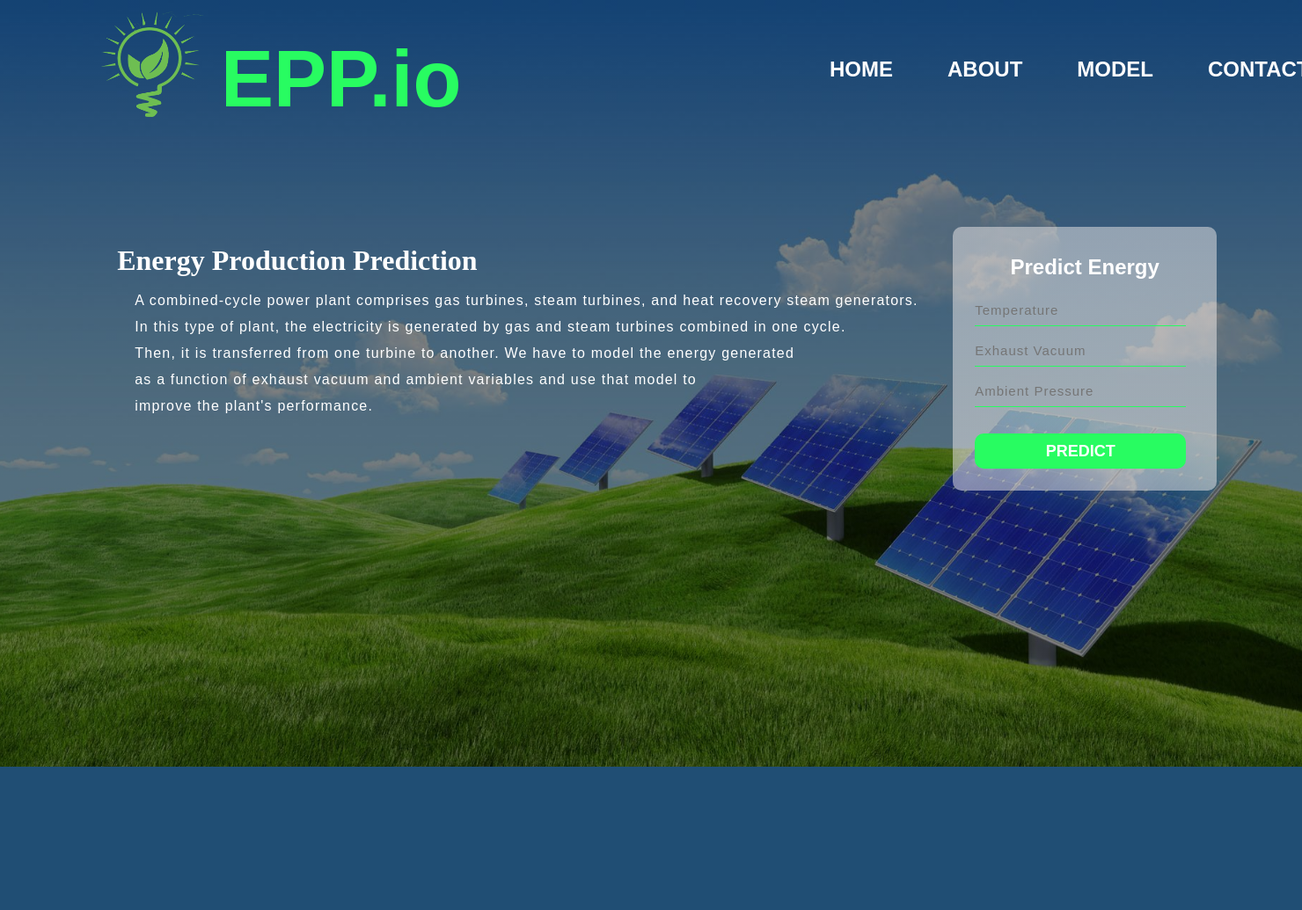
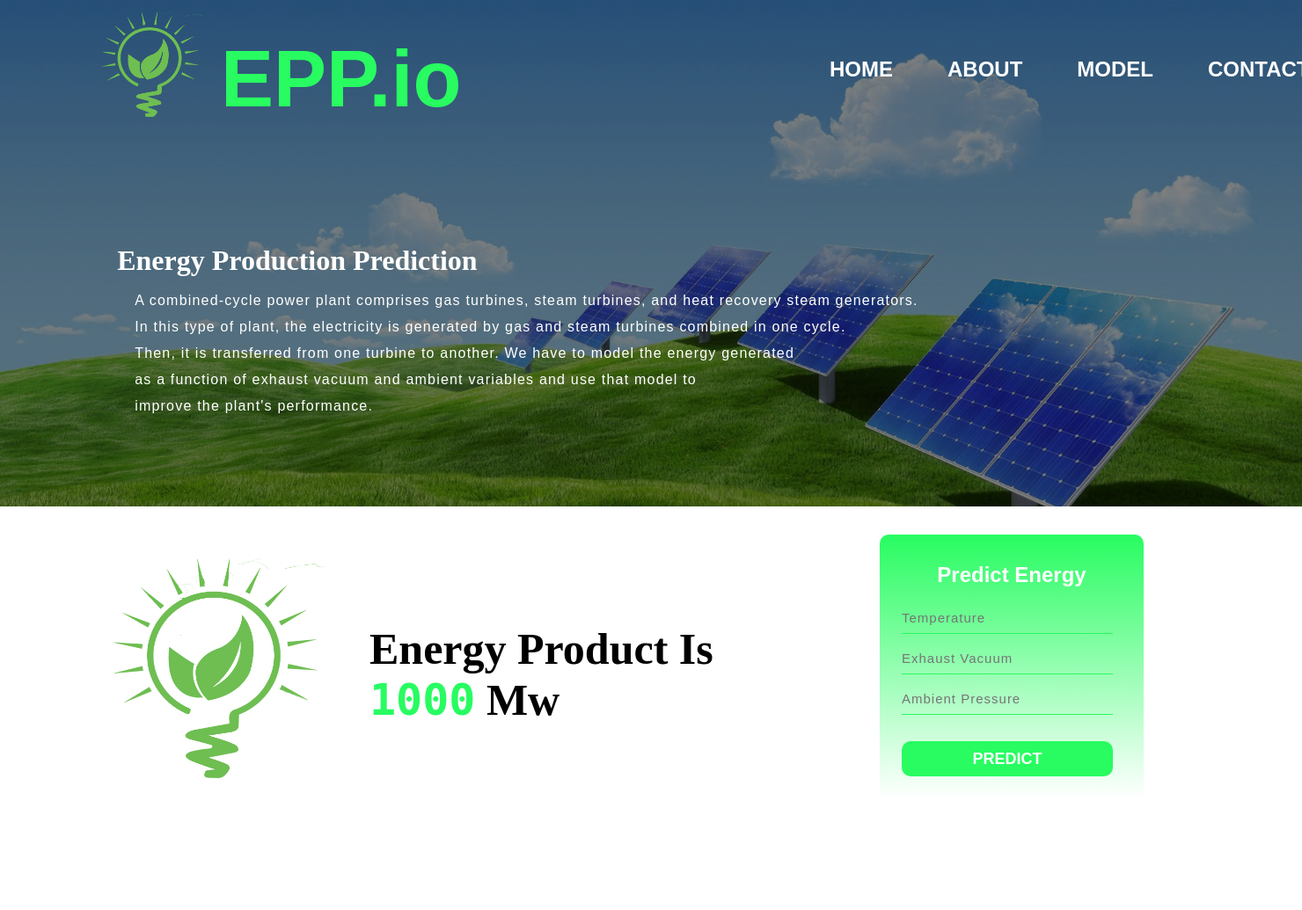
Before and after one commit to kunal-mallick/Energy_Production_2.0, a Flask app: page / in a window 1480 px wide; the page is wider, and only the part inside the window is pictured. Shown: that part at 88% size. Before the commit the page ends 872 px from the top of that part, so only its background shows below. Run offline with Flask 3, Linux system fonts and the light colour scheme.

Commit message:
Updated the design

```diff
--- a/app.py
+++ b/app.py
@@ -5,13 +5,13 @@ app=Flask(__name__)
 def welcome():
     return render_template('index.html')
 
-@app.route('/pre', methods=['POST'])
-def predict():
-    temp = request.form["temp"]
-    ev = request.form["ev"]
-    ap = request.form["ap"]
-    avg = (temp+ev+ap)/2
-    return render_template('index.html', result =''.format(avg))
+# @app.route('/pre', methods=['POST'])
+# def predict():
+#     temp = request.form["temp"]
+#     ev = request.form["ev"]
+#     ap = request.form["ap"]
+#     avg = (temp+ev+ap)/2
+#     return render_template('index.html', result =''.format(avg))
 
 if __name__=='__main__':
     app.run(debug=True)
--- a/static/css/style.css
+++ b/static/css/style.css
@@ -13,7 +13,7 @@
     url("https://raw.githubusercontent.com/kunal-mallick/Energy_Production_2.0/main/static/img/bg.jpg");
   background-position: center;
   background-size: cover;
-  height: 109vh;
+  height: 72vh;
 }
 
 .navbar {
@@ -105,17 +105,39 @@ ul li a:hover {
   margin-top: 1%;
 }
 
+.model {
+  width: 1200px;
+  height: 50vh;
+  color: #000000;
+  position: relative;
+}
+
+.big-logo {
+  width: 250px;
+  height: 250px;
+  padding: 10%;
+  margin-top: -10%;
+}
+.model h4 {
+  font-size: 50px;
+  font-weight: bold;
+  padding-left: 35%;
+  margin-top: -25%;
+  text-transform: capitalize;
+  color: #000;
+}
+
+.model h4 samp {
+  color: #28fc61;
+}
+
 .form {
   width: 250px;
   height: auto;
-  background: linear-gradient(
-    to top,
-    rgba(238, 234, 234, 0.5),
-    rgba(238, 234, 234, 0.5)
-  );
+  background: linear-gradient(to top, #ffffff, #28fc61);
   position: absolute;
-  top: -20px;
-  left: 950px;
+  top: -27px;
+  left: 1000px;
   border-radius: 10px;
   padding: 25px;
 }
--- a/templates/index.html
+++ b/templates/index.html
@@ -32,31 +32,25 @@
                 as a function of exhaust vacuum and ambient variables and use that model to<br>
                 improve the plant's performance.
             </p>
+        </div>
+
+        <div class="model">
+            <image src="{{ url_for('static',filename='img/logo.png') }}" class="big-logo">
+            <div class="res">
+                <p class="result">
+                    <h4>Energy Product is <br> <samp>1000</samp> mw</h4>
+                </p>
+            </div>
+
             <div  class="form">
                 <form action="/pre" method="post"></form>
                     <h3 class="pre">Predict Energy</h3>
                     <input type="number" placeholder="Temperature" id="temp">
                     <input type="number" placeholder="Exhaust Vacuum" id="ev">
                     <input type="number" placeholder="Ambient Pressure" id="ap">
-                    <button type="submit" class="btn" onclick="openPopup()" action = '/pre'>Predict</button>
+                    <button type="submit" class="btn">Predict</button>
                 </form>
             </div>
-            <div class="popup" id="popup">
-                <image src="{{ url_for('static',filename='img/logo.png') }}">
-                <h4>Energy Product is <br> <samp>{{ result }}</samp> mw</h4>
-                <button type="button" onclick="closePopup()">ok</button>
-            </div>
-            <script>
-            let popup = document.getElementById("popup")
-
-            function openPopup(){
-                popup.classList.add("open-popup");
-            }
-
-            function closePopup(){
-                popup.classList.remove("open-popup");
-            }
-            </script>
         </div>
     </div>
 </body>
```
Also changed, not shown: other parts of static/css/style.css (+0 -57 lines).
